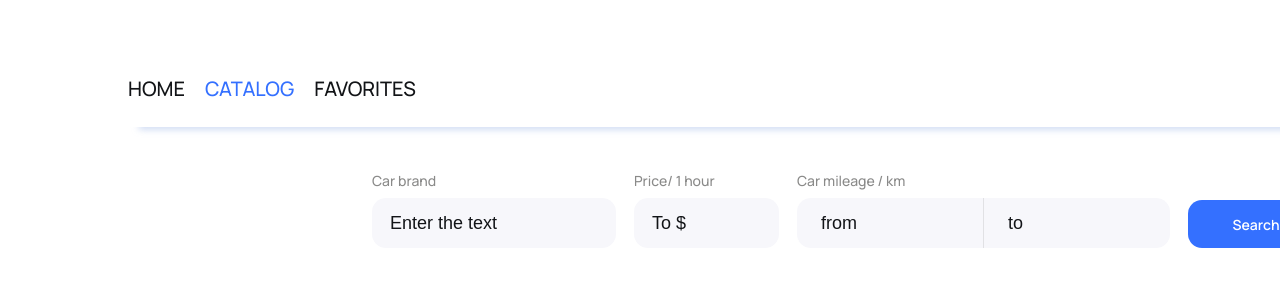
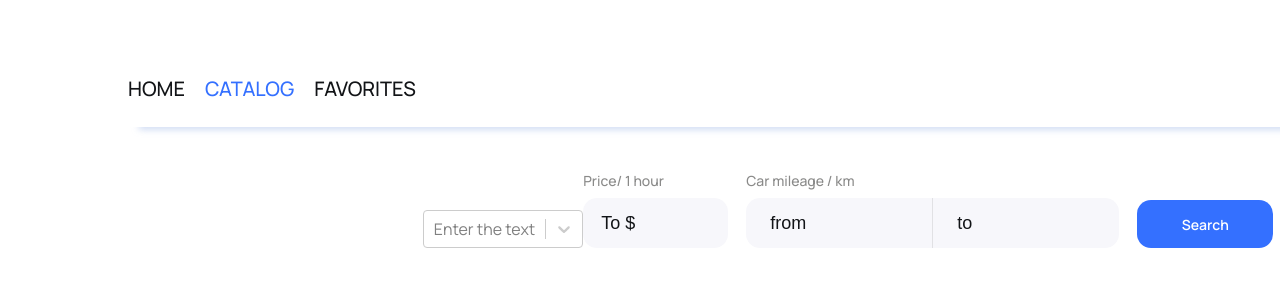
Before and after one commit to TetiAnnaP/rental-cars, a React (Create React App) app: page /catalog in a window 1280 px wide. Shown: the top 298 px of the page. Built offline with nearby package versions, Linux system fonts and the light colour scheme; no server answers.

Commit message:
component Select, filter by brand

```diff
--- a/src/components/Form/Form.jsx
+++ b/src/components/Form/Form.jsx
@@ -1,9 +1,11 @@
+import Select from '../Select/SelectBrand';
 import css from './Form.module.css';
 
 const Form = () => {
   return (
     <form className={css.form}>
-      <label className={css.label}>
+      <Select />
+      {/* <label className={css.label}>
         Car brand
         <input
           className={`${css.input} ${css.brand}`}
@@ -11,7 +13,7 @@ const Form = () => {
           name="brand"
           placeholder="Enter the text"
         ></input>
-      </label>
+      </label> */}
       <label className={css.label}>
         Price/ 1 hour
         <input
--- /dev/null
+++ b/src/components/Select/SelectBrand.jsx
@@ -0,0 +1,42 @@
+import Select from 'react-select';
+import makes from './makes.json';
+// import { useState } from 'react';
+import { useDispatch } from 'react-redux';
+import { getCarsByBrandThunk } from 'thunk/thunk';
+
+const allOption = {
+  value: 'all',
+  label: 'All',
+};
+
+const options = [
+  allOption,
+  ...makes.map(brand => ({
+    value: brand,
+    label: brand,
+  })),
+];
+
+const SelectBrand = () => {
+  //   const [selectedOption, setSelectedOption] = useState(null);
+  const dispatch = useDispatch();
+
+  const handleSelectedOption = ({ value }) => {
+    console.log(value);
+    dispatch(getCarsByBrandThunk(value));
+  };
+
+  return (
+    <div className="App">
+      {console.log(options)}
+      <Select
+        placeholder="Enter the text"
+        // defaultValue={selectedOption}
+        onChange={handleSelectedOption}
+        options={options}
+      />
+    </div>
+  );
+};
+
+export default SelectBrand;
--- /dev/null
+++ b/src/components/Select/makes.json
@@ -0,0 +1,24 @@
+[
+  "Buick",
+  "Volvo",
+  "HUMMER",
+  "Subaru",
+  "Mitsubishi",
+  "Nissan",
+  "Lincoln",
+  "GMC",
+  "Hyundai",
+  "MINI",
+  "Bentley",
+  "Mercedes-Benz",
+  "Aston Martin",
+  "Pontiac",
+  "Lamborghini",
+  "Audi",
+  "BMW",
+  "Chevrolet",
+  "Mercedes-Benz",
+  "Chrysler",
+  "Kia",
+  "Land"
+]
--- a/src/components/services/services.js
+++ b/src/components/services/services.js
@@ -15,3 +15,11 @@ export const getCarById = async id => {
 
   return data;
 };
+
+export const getCarsByBrand = async brand => {
+  const { data } = await axios.get(
+    `https://64f3a2bfedfa0459f6c6b959.mockapi.io/cars/?make=${brand}`
+  );
+
+  return data;
+};
--- a/src/redux/carReducer.js
+++ b/src/redux/carReducer.js
@@ -1,8 +1,11 @@
 import { createSlice } from '@reduxjs/toolkit';
-import { getCarByIdThunk, getCarsThunk } from '../thunk/thunk';
+import {
+  getCarByIdThunk,
+  getCarsByBrandThunk,
+  getCarsThunk,
+} from '../thunk/thunk';
 
 const initialState = {
-  // allCars: [],
   carsList: [],
   carById: [],
   page: 1,
@@ -41,11 +44,9 @@ const carsSlice = createSlice({
       })
       .addCase(getCarsThunk.fulfilled, (state, action) => {
         state.isLoading = false;
-        // console.log('state.carsList ', state.carsList);
-        // console.log('payload', action.payload);
+
         state.carsList.push(...action.payload);
         state.error = '';
-        // return [...state.carsList, ...action.payload];
       })
       .addCase(getCarsThunk.rejected, (state, action) => {
         state.isLoading = false;
@@ -62,29 +63,23 @@ const carsSlice = createSlice({
       .addCase(getCarByIdThunk.rejected, (state, action) => {
         state.isLoading = false;
         state.error = action.payload;
+      })
+      .addCase(getCarsByBrandThunk.pending, state => {
+        state.isLoading = true;
+      })
+      .addCase(getCarsByBrandThunk.fulfilled, (state, action) => {
+        state.isLoading = false;
+        state.carsList = action.payload;
+        state.error = '';
+      })
+      .addCase(getCarsByBrandThunk.rejected, (state, action) => {
+        state.isLoading = false;
+        state.error = action.payload;
       }),
-  // .addCase(getAllCarsThunk.pending, state => {
-  //   state.isLoading = true;
-  // })
-  // .addCase(getAllCarsThunk.fulfilled, (state, action) => {
-  //   state.isLoading = false;
-  //   state.allCars = action.payload;
-  //   state.error = '';
-  // })
-  // .addCase(getAllCarsThunk.rejected, (state, action) => {
-  //   state.isLoading = false;
-  //   state.error = action.payload;
-  // }),
 });
 
-export const {
-  setPage,
-  setError,
-  setId,
-  setShowModal,
-  setCarById,
-  // setAllCars,
-} = carsSlice.actions;
+export const { setPage, setError, setId, setShowModal, setCarById } =
+  carsSlice.actions;
 
 export const selectCarList = state => state.cars.carsList;
 export const selectPage = state => state.cars.page;
--- a/src/thunk/thunk.js
+++ b/src/thunk/thunk.js
@@ -1,5 +1,9 @@
 import { createAsyncThunk } from '@reduxjs/toolkit';
-import { getCarById, getCars } from 'components/services/services';
+import {
+  getCarById,
+  getCars,
+  getCarsByBrand,
+} from 'components/services/services';
 
 export const getCarsThunk = createAsyncThunk(
   'cars/get',
@@ -26,3 +30,16 @@ export const getCarByIdThunk = createAsyncThunk(
     }
   }
 );
+
+export const getCarsByBrandThunk = createAsyncThunk(
+  'carsByBrand/get',
+  async (brand, thunkApi) => {
+    try {
+      const data = await getCarsByBrand(brand);
+
+      return data;
+    } catch (error) {
+      return thunkApi.rejectWithValue(error.message);
+    }
+  }
+);
```
Also changed, not shown: src/components/Select/Select.jsx (deleted, +0 -32 lines).
